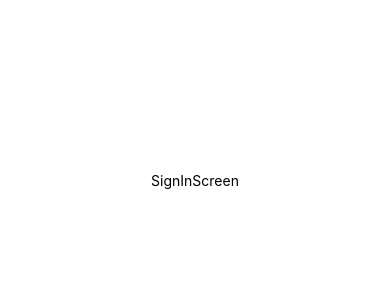
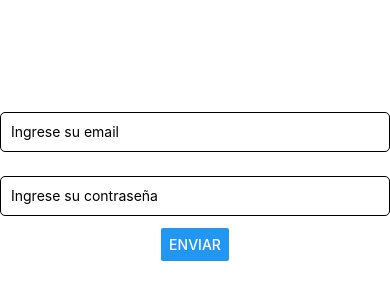
Before and after one commit to Leojgp/ApenMeet, a React Native app: screen /SignIn in a window 390 px wide. Shown: the part 242-542 px from the top of the page. Built offline with nearby package versions, Linux system fonts and the light colour scheme.

Commit message:
Refactoring project ti implement clean architecture for the api call using axios and recollecting data from user form using states

```diff
--- /dev/null
+++ b/babel.config.js
@@ -0,0 +1,14 @@
+module.exports = function (api) {
+    api.cache(true);
+    return {
+      presets: ['babel-preset-expo'],
+      plugins: [
+        ['module:react-native-dotenv', {
+          moduleName: '@env',
+          path: '.env',
+          safe: false,
+          allowUndefined: true,
+        }]
+      ]
+    };
+  };
--- /dev/null
+++ b/env.d.ts
@@ -0,0 +1,3 @@
+declare module '@env' {
+    export const IP_ADDRESS: string;
+  }
--- a/package.json
+++ b/package.json
@@ -12,15 +12,19 @@
     "@react-navigation/native": "^7.1.6",
     "@react-navigation/native-stack": "^7.3.10",
     "@react-navigation/stack": "^7.2.10",
+    "axios": "^1.8.4",
+    "dotenv": "^16.5.0",
     "expo": "~52.0.46",
     "expo-status-bar": "~2.0.1",
     "react": "18.3.1",
     "react-native": "0.76.9",
+    "react-native-dotenv": "^3.4.11",
     "react-native-safe-area-context": "^4.12.0",
     "react-native-screens": "~4.4.0"
   },
   "devDependencies": {
     "@babel/core": "^7.25.2",
+    "@types/dotenv": "^6.1.1",
     "@types/react": "~18.3.12",
     "typescript": "^5.3.3"
   },
--- a/src/App.tsx
+++ b/src/App.tsx
@@ -4,6 +4,7 @@ import { NavigationContainer } from '@react-navigation/native';
 import HomeScreen from './screens/HomeScreen';
 import SignUpScreen from './screens/SignUpScreen';
 import SignInScreen from './screens/SignInScreen';
+import MainScreen from './screens/MainScreen';
 
 const Stack = createStackNavigator();
 
@@ -14,6 +15,7 @@ export default function App() {
         <Stack.Screen name="Home" component={HomeScreen} options={{ headerShown: false }} />
         <Stack.Screen name="SignUp" component={SignUpScreen} options={{ headerShown: false }} />
         <Stack.Screen name="SignIn" component={SignInScreen} options={{ headerShown: false }} />
+        <Stack.Screen name="main" component={MainScreen}/>
       </Stack.Navigator>
     </NavigationContainer>
   );
--- /dev/null
+++ b/src/api/userApi.ts
@@ -0,0 +1,14 @@
+import axios from 'axios';
+import { IP_ADDRESS } from '@env';
+
+
+const API_URL = `http://${IP_ADDRESS}:3000/api/users`;
+
+export const loginUser = async (email: string, password: string) => {
+  try {
+    const response = await axios.post(`${API_URL}/login`, { email, password });
+    return response.data;
+  } catch (error: any){
+    throw new Error('Error al realizar login: ' + error.message);
+  }
+};
--- /dev/null
+++ b/src/hooks/useAuth.ts
@@ -0,0 +1,30 @@
+import { useState } from 'react';
+import { loginUser } from '../api/userApi';
+
+interface useAuthProps{
+navigation: any
+}
+
+export const useAuth = ({navigation}: useAuthProps) => {
+  const [loading, setLoading] = useState(false);
+  const [error, setError] = useState('');
+
+  const handleSubmit = async (email: string, password: string) => {
+    setLoading(true);
+    setError('');
+
+    try {
+      const response = await loginUser(email, password);
+      console.log('Login exitoso:', response);
+      navigation.navigate('main');
+    } catch (err: any) {
+      const apiMessage = err.response?.data?.message;
+      setError(apiMessage || 'Ocurrió un error. Intenta nuevamente.');
+      console.log('Error en login:', apiMessage || err.message);
+    } finally {
+      setLoading(false);
+    }
+  };
+
+  return { handleSubmit, loading, error };
+};
--- /dev/null
+++ b/src/screens/MainScreen.tsx
@@ -0,0 +1,12 @@
+import { StyleSheet, Text, View } from 'react-native'
+import React from 'react'
+
+export default function MainScreen() {
+  return (
+    <View>
+      <Text>MainScreen</Text>
+    </View>
+  )
+}
+
+const styles = StyleSheet.create({})
--- a/src/screens/SignInScreen.tsx
+++ b/src/screens/SignInScreen.tsx
@@ -1,12 +1,44 @@
-import { StyleSheet, Text, View } from 'react-native'
-import React from 'react'
+// src/screens/SignInScreen.tsx
+import { SafeAreaView, StyleSheet, TextInput, Button, Text } from 'react-native';
+import React, { useState } from 'react';
+import { SafeAreaProvider } from 'react-native-safe-area-context';
+import { useAuth } from '../hooks/useAuth';
 
-export default function SignInScreen() {
+interface SignInProps {
+  navigation: any;
+}
+
+export default function SignInScreen({ navigation }: SignInProps) {
+  const [email, setEmail] = useState('');
+  const [password, setPassword] = useState('');
+  const { handleSubmit, loading, error } = useAuth(navigation);
+
+  const onSubmit = async () => {
+    await handleSubmit(email, password);
+  };
+
   return (
-    <View style={styles.container}>
-      <Text>SignInScreen</Text>
-    </View>
-  )
+    <SafeAreaProvider>
+      <SafeAreaView style={styles.container}>
+        <TextInput
+          style={styles.input}
+          onChangeText={setEmail}
+          value={email}
+          placeholder="Ingrese su email"
+          keyboardType="email-address"
+        />
+        <TextInput
+          style={styles.input}
+          onChangeText={setPassword}
+          value={password}
+          placeholder="Ingrese su contraseña"
+          secureTextEntry
+        />
+        {error ? <Text style={styles.errorText}>{error}</Text> : null}
+        <Button title="Enviar" onPress={onSubmit} disabled={loading} />
+      </SafeAreaView>
+    </SafeAreaProvider>
+  );
 }
 
 const styles = StyleSheet.create({
@@ -15,5 +47,18 @@ const styles = StyleSheet.create({
     backgroundColor: '#fff',
     alignItems: 'center',
     justifyContent: 'center',
+    padding: 20,
   },
-})
+  input: {
+    height: 40,
+    margin: 12,
+    borderWidth: 1,
+    padding: 10,
+    width: '100%',
+    borderRadius: 5,
+  },
+  errorText: {
+    color: 'red',
+    marginBottom: 10,
+  },
+});
```
Also changed, not shown: src/core/services/authService.ts (added, +10 -0 lines), 2 other files (tests, documents, lock files or other folders). Lines whose indentation alone changed are shown as unchanged.
